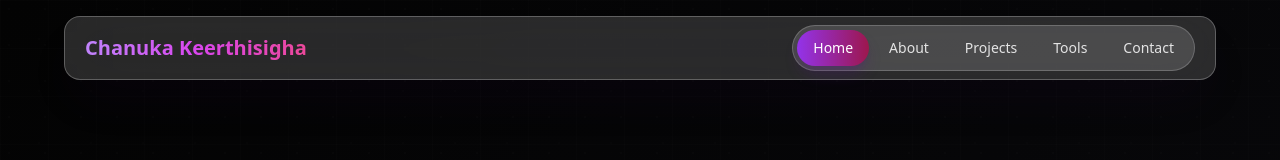
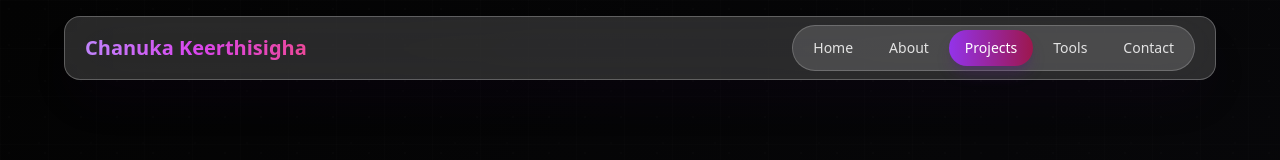
Before and after one commit to itschanuka/port, a React (Create React App) app: page / in a window 1280 px wide. Shown: the top 160 px of the page. Built offline with nearby package versions, Linux system fonts and the light colour scheme.

Commit message:
Update portfolio project

```diff
--- a/src/portfolio.jsx
+++ b/src/portfolio.jsx
@@ -53,26 +53,41 @@ const Portfolio = () => {
     const sections = ['home', 'about', 'projects', 'tools', 'contact']
       .map((section) => document.getElementById(section))
       .filter(Boolean);
+    let ticking = false;
 
-    const observer = new IntersectionObserver(
-      (entries) => {
-        const visibleSection = entries
-          .filter((entry) => entry.isIntersecting)
-          .sort((a, b) => b.intersectionRatio - a.intersectionRatio)[0];
+    const updateActiveSection = () => {
+      const marker = window.scrollY + window.innerHeight * 0.38;
+      let currentSection = sections[0];
 
-        if (visibleSection) {
-          setActiveSection(visibleSection.target.id);
+      sections.forEach((section) => {
+        if (marker >= section.offsetTop) {
+          currentSection = section;
         }
-      },
-      {
-        rootMargin: '-35% 0px -50% 0px',
-        threshold: [0.1, 0.25, 0.5],
+      });
+
+      if (currentSection) {
+        setActiveSection((current) => (current === currentSection.id ? current : currentSection.id));
       }
-    );
+    };
 
-    sections.forEach((section) => observer.observe(section));
+    const handleScroll = () => {
+      if (!ticking) {
+        window.requestAnimationFrame(() => {
+          updateActiveSection();
+          ticking = false;
+        });
+        ticking = true;
+      }
+    };
 
-    return () => observer.disconnect();
+    updateActiveSection();
+    window.addEventListener('scroll', handleScroll, { passive: true });
+    window.addEventListener('resize', handleScroll);
+
+    return () => {
+      window.removeEventListener('scroll', handleScroll);
+      window.removeEventListener('resize', handleScroll);
+    };
   }, []);
 
   const filteredProjects = projects.filter((project) => {
```
